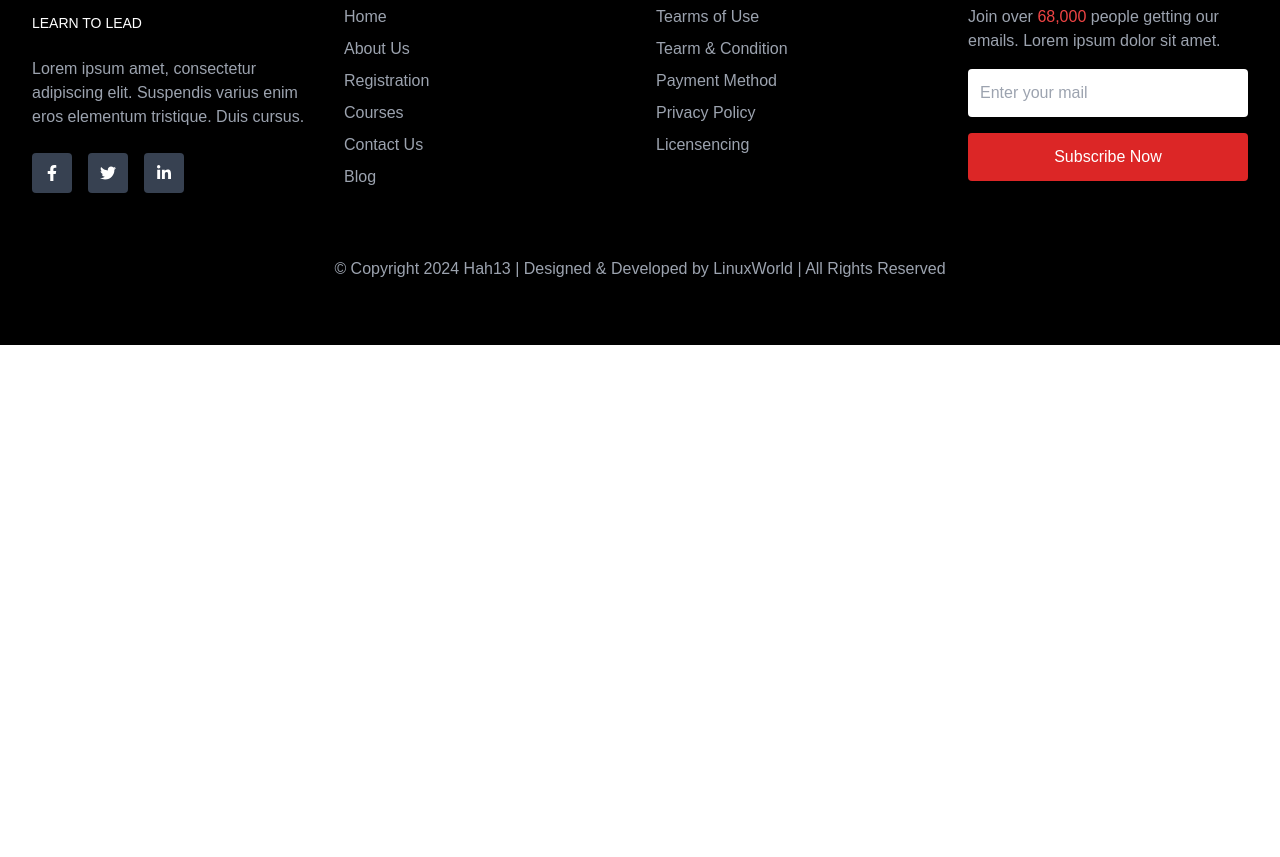
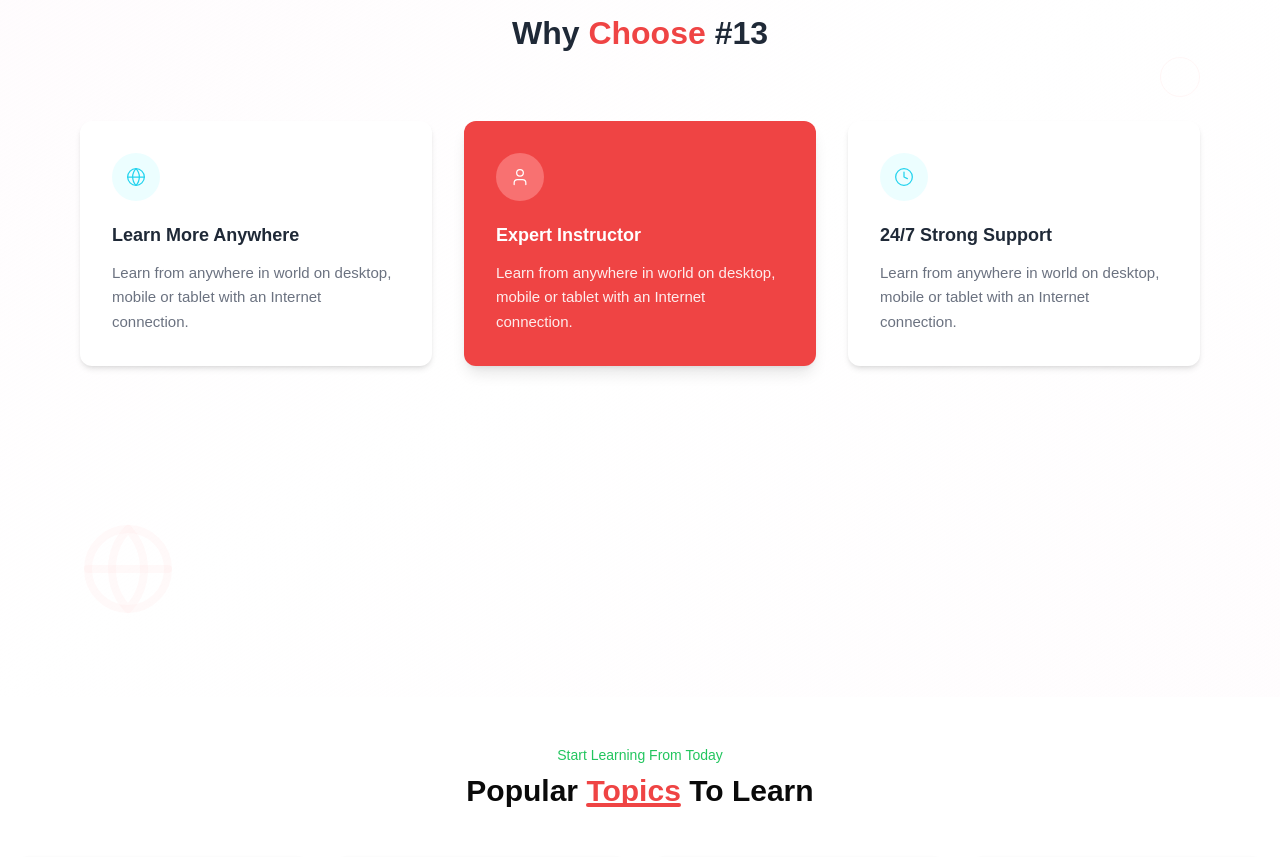
Before and after one commit to bhupeshchoudhary/hash13FrontEnd, a Next.js app: page / in a window 1280 px wide. Shown: the part 1920-2777 px from the top of the page. Before the commit the page ends 2265 px from the top, so only its background shows below. Built offline with nearby package versions, Linux system fonts and the light colour scheme.

Commit message:
core:[Add all the component of landing page]

```diff
--- a/src/app/page.tsx
+++ b/src/app/page.tsx
@@ -1,11 +1,17 @@
 import Image from "next/image";
 import Hero from "@/components/customComponents/landingPage/Hero";
 import About from "@/components/customComponents/landingPage/About";
+import CoreFeature from "@/components/customComponents/landingPage/CoreFeature";
+import PopularTopic from "@/components/customComponents/landingPage/PopularTopic";
+import BlogSection from "@/components/customComponents/landingPage/Blog";
 export default function Home() {
   return (
 <>
 <Hero></Hero>
 <About></About>
+<CoreFeature></CoreFeature>
+<PopularTopic></PopularTopic>
+<BlogSection></BlogSection>
 </>
   );
 }
```
